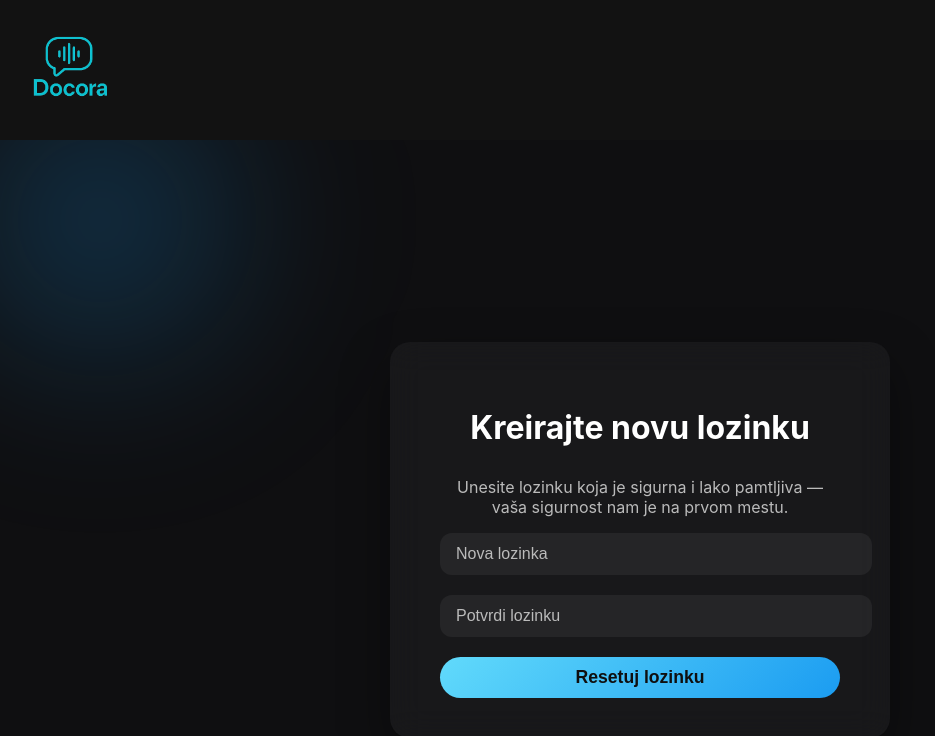
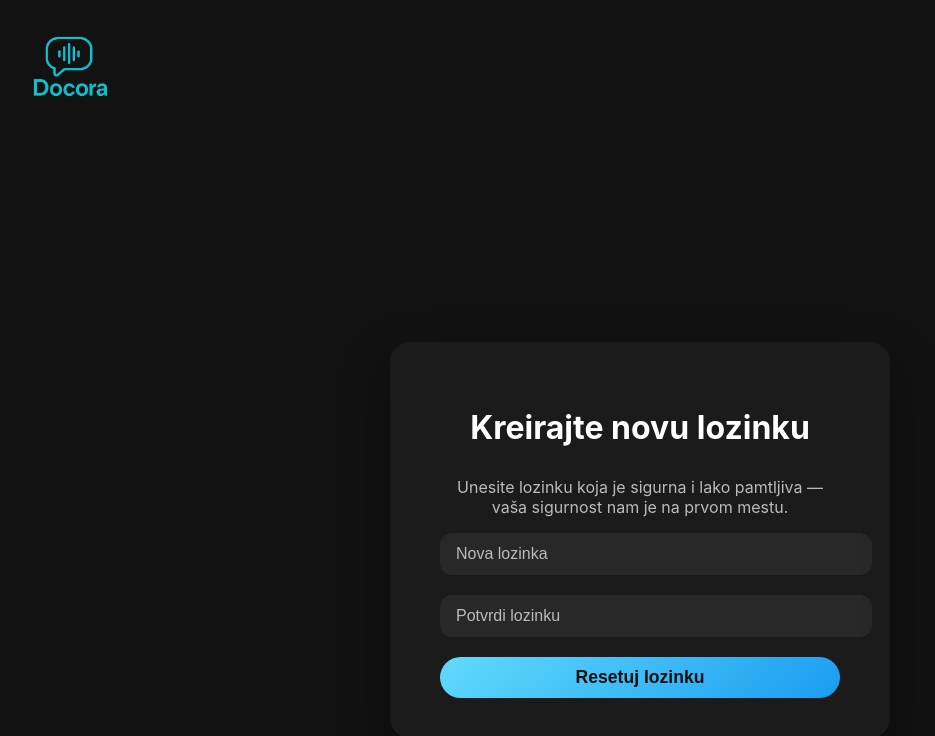
Before and after one commit to trifun96/report-fe, a React (Create React App) app: page /reset-password/1 in a window 1280 px wide. Shown: the top 736 px of the page, without its empty margins (0-935 px from the left). Built offline with nearby package versions, Linux system fonts and the light colour scheme; what pdfmake would draw is missing.

Commit message:
changing css for some components

```diff
--- a/src/components/ForgotPassword/ForgotPassword.css
+++ b/src/components/ForgotPassword/ForgotPassword.css
@@ -1,5 +1,5 @@
 .forgot-password-container {
-  height: 100vh;
+  min-height: 100dvh;
   background: #121212;
   display: flex;
   justify-content: center;
--- a/src/components/LoginForm/LoginForm.css
+++ b/src/components/LoginForm/LoginForm.css
@@ -1,5 +1,5 @@
 .auth-background {
-    height: 100vh;
+  min-height: 100dvh;
     background: #121212;
     display: flex;
     justify-content: center;
--- a/src/components/ResetPassword/ResetPassword.css
+++ b/src/components/ResetPassword/ResetPassword.css
@@ -1,24 +1,12 @@
 .reset-container {
-    min-height: 100vh;
-    background: #0f0f11;
+  min-height: 100dvh;
+    background: #121212;
     display: flex;
     justify-content: center;
     align-items: center;
     position: relative;
     overflow: hidden;
     padding: 0 20px;
-}
-
-.reset-container::before {
-    content: "";
-    position: absolute;
-    top: -120px;
-    left: -100px;
-    width: 400px;
-    height: 400px;
-    background: radial-gradient(circle, #1b9cf155, transparent 70%);
-    filter: blur(80px);
-    z-index: 0;
 }
 
 .reset-container form {
--- a/src/index.css
+++ b/src/index.css
@@ -5,6 +5,11 @@ body {
     sans-serif;
   -webkit-font-smoothing: antialiased;
   -moz-osx-font-smoothing: grayscale;
+  padding: 0;
+  background-color: #121212;
+  height: 100%;
+  width: 100%;
+  overflow-x: hidden;
 }
 
 code {
```
